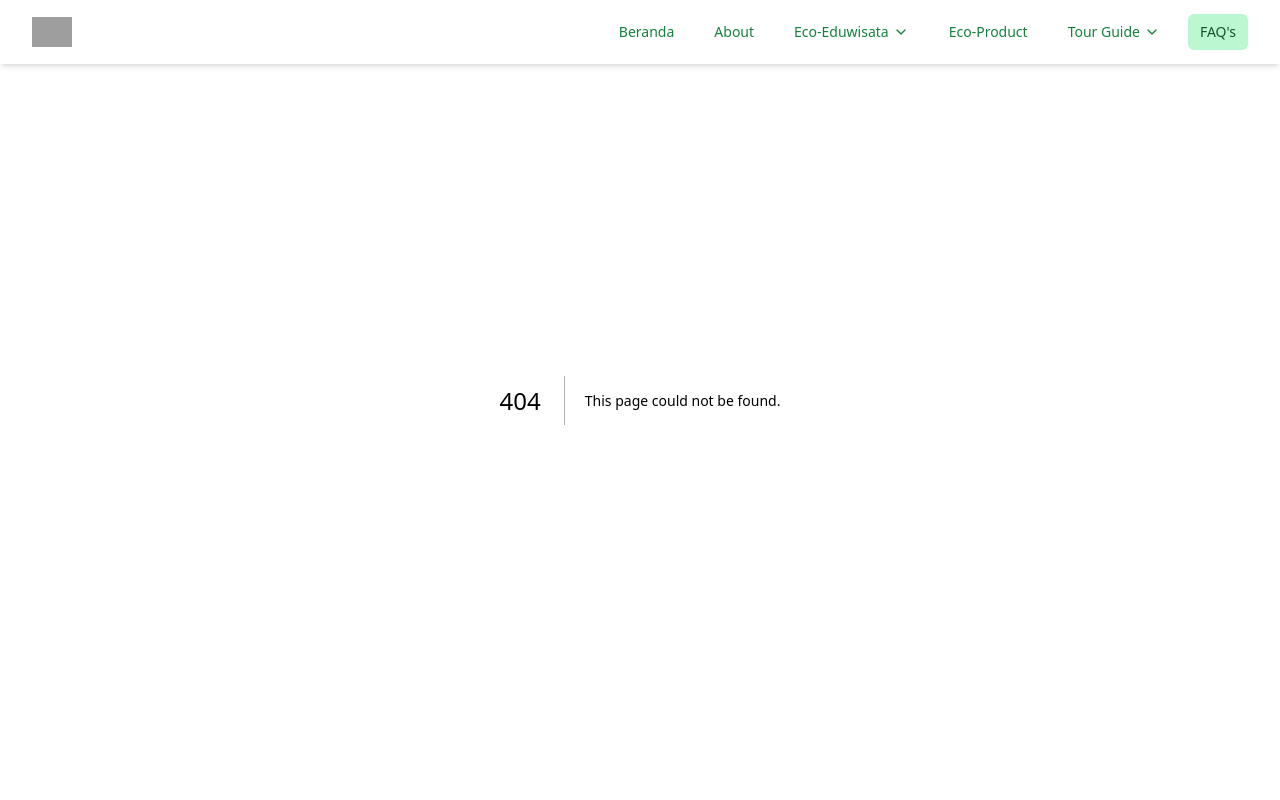
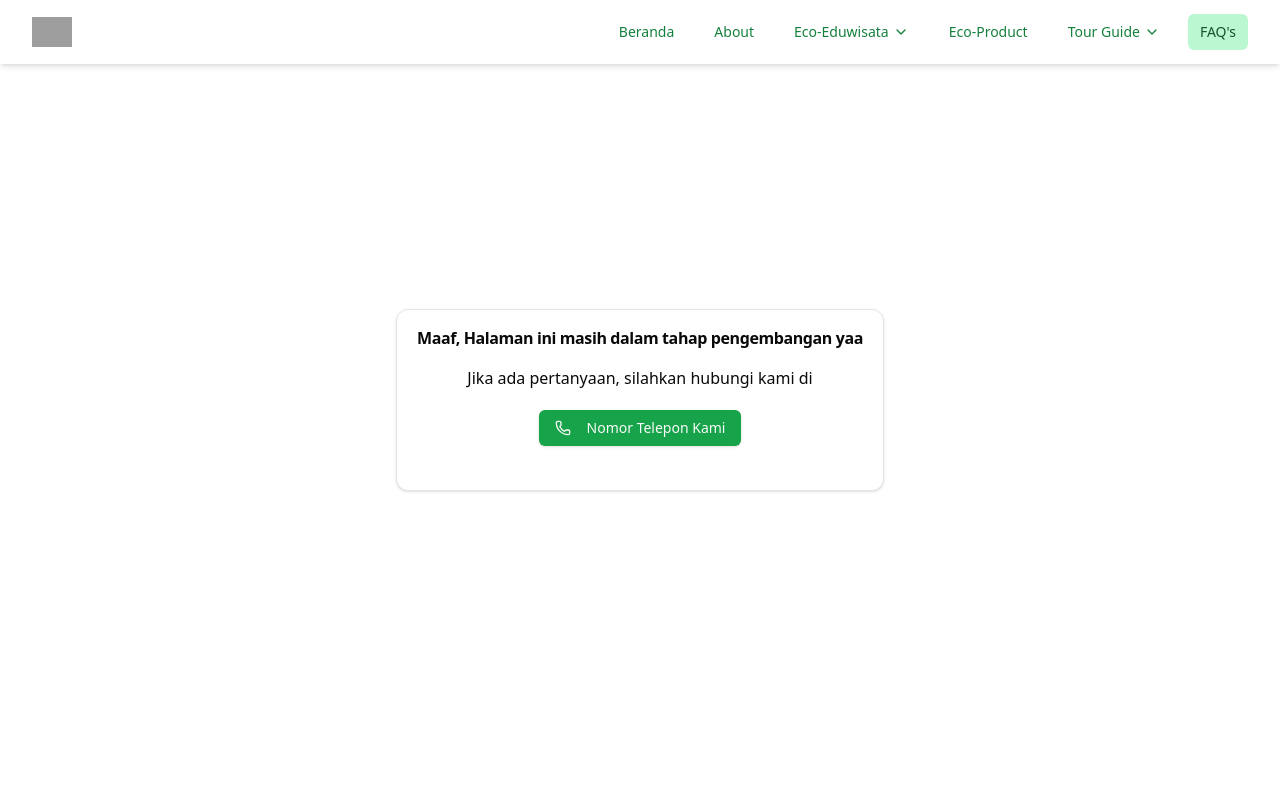
Before and after one commit to ahmadammarm/karuna, a Next.js app: page /faqs in a window 1280 px wide. Before the commit this address had no page. Shown: the top 800 px of the page. Built offline with nearby package versions, Linux system fonts and the light colour scheme; grey boxes are pictures that could not be loaded.

Commit message:
feat: adding pengembangan card

```diff
--- /dev/null
+++ b/src/app/(pages)/animal-explore/page.tsx
@@ -0,0 +1,9 @@
+import PengembanganCard from "@/components/layout/PengembanganCard";
+
+export default function AnimalExplorePage() {
+    return (
+        <div>
+            <PengembanganCard title="Halaman ini" />
+        </div>
+    )
+}
--- /dev/null
+++ b/src/app/(pages)/eco-product/page.tsx
@@ -0,0 +1,9 @@
+import Banner from "@/components/layout/Banner";
+
+export default function EduProuctPage() {
+    return (
+        <div>
+            <Banner title="Edu Product" imageUrl="/aset-home/banner-1.jpeg" href="/" link="Beranda" subtitle="Edu Product" />
+        </div>
+    )
+}
--- /dev/null
+++ b/src/app/(pages)/edugo-pick/page.tsx
@@ -0,0 +1,9 @@
+import PengembanganCard from "@/components/layout/PengembanganCard";
+
+export default function EdugoPickPage() {
+    return (
+        <div>
+            <PengembanganCard title="Halaman ini" />
+        </div>
+    )
+}
--- /dev/null
+++ b/src/app/(pages)/faqs/page.tsx
@@ -0,0 +1,9 @@
+import PengembanganCard from "@/components/layout/PengembanganCard";
+
+export default function FaqsPage() {
+    return (
+        <div>
+            <PengembanganCard title="Halaman ini" />
+        </div>
+    )
+}
--- /dev/null
+++ b/src/app/(pages)/pengembang/page.tsx
@@ -0,0 +1,9 @@
+import PengembanganCard from "@/components/layout/PengembanganCard";
+
+export default function PengembangPage() {
+    return (
+        <div>
+            <PengembanganCard title="Halaman ini" />
+        </div>
+    )
+}
--- /dev/null
+++ b/src/app/(pages)/wisata-petik-jambu-firdaus/page.tsx
@@ -0,0 +1,9 @@
+import PengembanganCard from "@/components/layout/PengembanganCard";
+
+export default function WisataPage() {
+    return (
+        <div>
+            <PengembanganCard title="Halaman ini" />
+        </div>
+    )
+}
--- /dev/null
+++ b/src/components/layout/PengembanganCard.tsx
@@ -0,0 +1,38 @@
+import React from 'react'
+import Link from 'next/link'
+import { PhoneIcon } from 'lucide-react'
+import { Card, CardContent, CardTitle } from '../ui/card'
+import { Button } from '../ui/button'
+
+
+interface PengembanganCardProps {
+    title: string
+}
+
+const PengembanganCard: React.FC<PengembanganCardProps> = ({
+    title
+}) => {
+    return (
+        <div className="flex items-center justify-center h-screen px-4">
+            <Card className="p-5">
+                <CardTitle className="text-center">
+                    Maaf, {title} masih dalam tahap pengembangan yaa
+                </CardTitle>
+                <CardContent>
+                    <p className="text-center mt-5">
+                        Jika ada pertanyaan, silahkan hubungi kami di
+                    </p>
+                    <div className="flex items-center justify-center mt-5">
+                        <Link href="https://wa.me/6285746353092" target="blank">
+                            <Button className="bg-green-600">
+                                <PhoneIcon className="mr-2" size={16} /> Nomor Telepon Kami
+                            </Button>
+                        </Link>
+                    </div>
+                </CardContent>
+            </Card>
+        </div>
+    )
+}
+
+export default PengembanganCard
```
Also changed, not shown: 1 other file (tests, documents, lock files or other folders).
